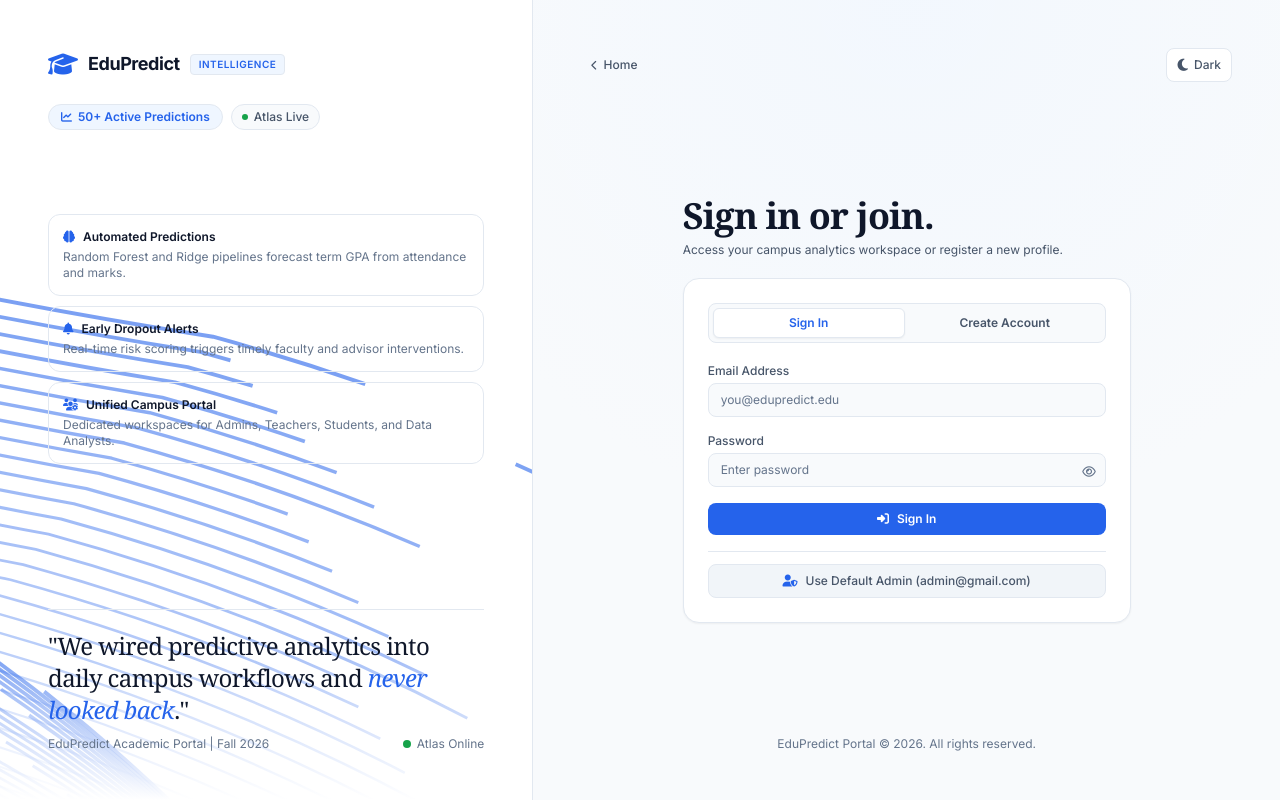
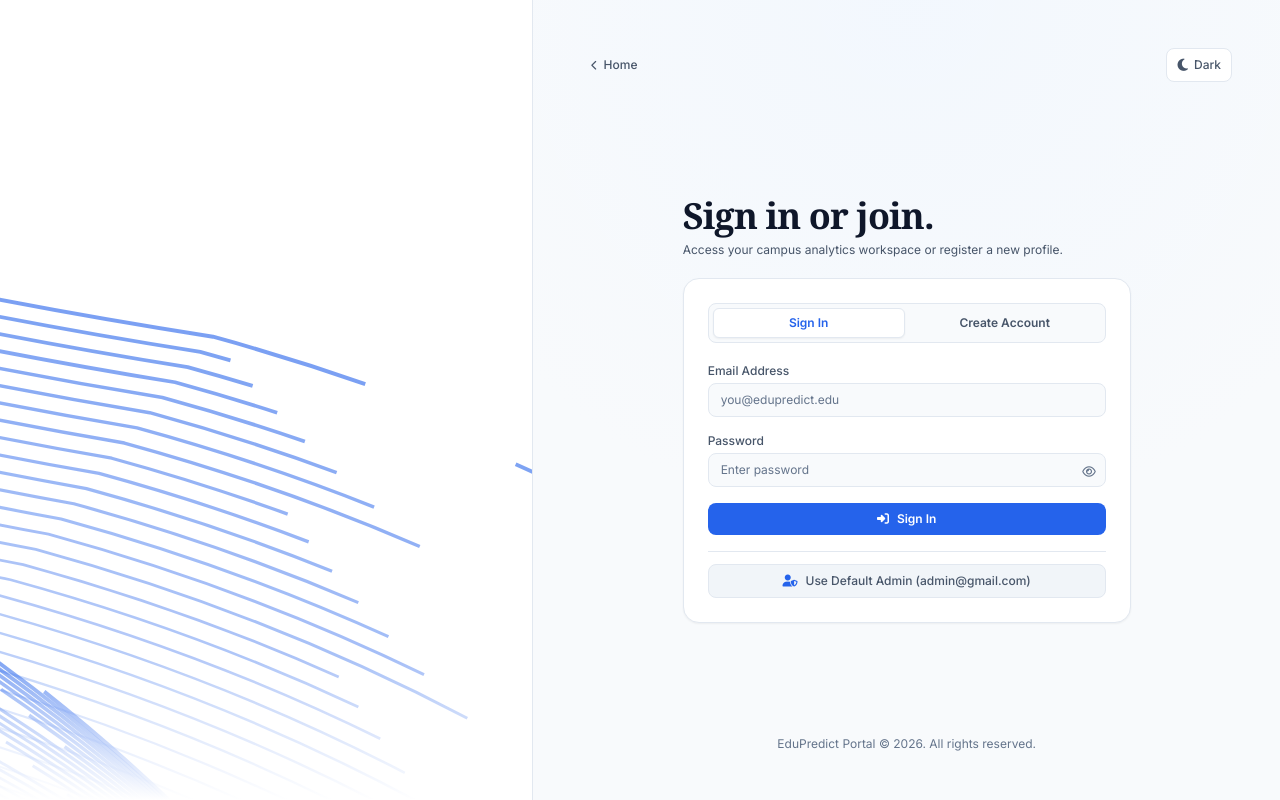
Before and after one commit to Konete326/EduPredict, a Django app: page /auth/ in a window 1280 px wide. Run offline with Django 5.2, Linux system fonts and the light colour scheme; some libraries are stand-ins or nearby versions.

Commit message:
Clean login aside, add department datalist, auth loading lock & pending approval auto-login

```diff
--- a/accounts/urls.py
+++ b/accounts/urls.py
@@ -5,5 +5,6 @@ app_name = 'accounts'
 
 urlpatterns = [
     path('auth/', views.auth_view, name='auth_view'),
+    path('auth/approval-status/', views.approval_status_view, name='approval_status'),
     path('auth/logout/', views.logout_view, name='logout_view'),
 ]
--- a/accounts/views.py
+++ b/accounts/views.py
@@ -2,7 +2,9 @@ import time
 from django.contrib import messages
 from django.core.exceptions import ValidationError
 from django.core.validators import validate_email
+from django.http import JsonResponse
 from django.shortcuts import redirect, render
+from django.urls import reverse
 from django.views.decorators.debug import sensitive_post_parameters
 from accounts.services import (
     SELF_REGISTER_ROLES,
@@ -11,7 +13,7 @@ from accounts.services import (
     register_user,
     serialize_session_user,
 )
-from core.db import get_cached, predictions_col
+from core.db import get_cached, predictions_col, users_col
 from core.decorators import get_dashboard_route
 from core.theme_services import sync_theme_prefs_on_login
 
@@ -144,9 +146,14 @@ def _handle_register(request):
         return _render_auth(request, active_tab="register", register_data=register_data)
 
     if str(user_doc.get("approval_status") or "").strip().upper() == "PENDING":
+        request.session["pending_approval"] = {
+            "user_id": user_doc.get("user_id"),
+            "email": email,
+            "full_name": full_name,
+        }
         messages.warning(
             request,
-            "Your teacher account was created and is waiting for Admin approval. You can sign in once an administrator approves it.",
+            "Your teacher account was created and is waiting for Admin approval. This page will sign you in automatically once approved.",
         )
         return _render_auth(request, active_tab="login", login_email=email, pending_teacher_approval=True)
 
@@ -158,6 +165,35 @@ def _handle_register(request):
     return redirect(get_dashboard_route(session_user["role"]))
 
 
+def _complete_pending_login(request, user_doc):
+    request.session.pop("pending_approval", None)
+    session_user = serialize_session_user(user_doc)
+    request.session["user"] = session_user
+    sync_theme_prefs_on_login(request, user_doc)
+    messages.success(request, f"Account approved! Welcome, {session_user['full_name'] or session_user['email']}.")
+    return get_dashboard_route(session_user["role"])
+
+
+def _fetch_pending_state(request):
+    pending = request.session.get("pending_approval")
+    if not isinstance(pending, dict) or not pending.get("user_id"):
+        return "NONE", None, ""
+    try:
+        user_doc = users_col().find_one({"user_id": pending.get("user_id")})
+    except Exception:
+        return "PENDING", None, pending.get("email", "")
+    if not user_doc:
+        request.session.pop("pending_approval", None)
+        return "NONE", None, ""
+    status = str(user_doc.get("approval_status") or "").strip().upper()
+    if user_doc.get("is_active") and status != "PENDING":
+        return "APPROVED", user_doc, pending.get("email", "")
+    if status == "REJECTED":
+        request.session.pop("pending_approval", None)
+        return "REJECTED", user_doc, pending.get("email", "")
+    return "PENDING", user_doc, pending.get("email", "")
+
+
 @sensitive_post_parameters("password", "confirm_password")
 def auth_view(request):
     user = request.session.get("user")
@@ -165,6 +201,10 @@ def auth_view(request):
         role = str(user.get("role") or "").strip().upper()
         if role in VALID_ROLES:
             return redirect(get_dashboard_route(role))
+
+    if request.method == "GET" and request.GET.get("reset_pending") == "1":
+        request.session.pop("pending_approval", None)
+        return redirect("accounts:auth_view")
 
     if request.method == "POST":
         action = (request.POST.get("action") or "").strip().lower()
@@ -175,7 +215,27 @@ def auth_view(request):
         messages.error(request, "Unsupported authentication request.")
         return _render_auth(request, active_tab="login")
 
+    state, user_doc, pending_email = _fetch_pending_state(request)
+    if state == "APPROVED":
+        return redirect(_complete_pending_login(request, user_doc))
+    if state == "REJECTED":
+        reason = str((user_doc or {}).get("rejection_reason") or "Please contact your administrator.").strip()
+        messages.error(request, f"Teacher approval request was declined: {reason}")
+        return _render_auth(request, active_tab="login", login_email=pending_email)
+    if state == "PENDING":
+        return _render_auth(request, active_tab="login", login_email=pending_email, pending_teacher_approval=True)
+
     return _render_auth(request, active_tab="login")
+
+
+def approval_status_view(request):
+    state, user_doc, _ = _fetch_pending_state(request)
+    if state == "APPROVED":
+        route = _complete_pending_login(request, user_doc)
+        return JsonResponse({"status": "APPROVED", "redirect_url": reverse(route)})
+    if state == "REJECTED":
+        return JsonResponse({"status": "REJECTED", "reason": str((user_doc or {}).get("rejection_reason") or "").strip()})
+    return JsonResponse({"status": state})
 
 
 def logout_view(request):
--- a/static/js/auth_wizard.js
+++ b/static/js/auth_wizard.js
@@ -225,11 +225,33 @@ function initPasswordStrengthMeter() {
 }
 window.initPasswordStrengthMeter = initPasswordStrengthMeter;
 
+function initPendingApprovalPoll() {
+  const card = document.getElementById('teacher-pending-status-card');
+  if (!card || card.classList.contains('hidden')) return;
+  const statusUrl = card.getAttribute('data-approval-status-url');
+  if (!statusUrl) return;
+  const poll = function () {
+    fetch(statusUrl, { credentials: 'same-origin', headers: { 'X-Requested-With': 'XMLHttpRequest' } })
+      .then(function (res) { return res.ok ? res.json() : null; })
+      .then(function (data) {
+        if (!data) return;
+        if (data.status === 'APPROVED' && data.redirect_url) {
+          window.location.href = data.redirect_url;
+        } else if (data.status === 'REJECTED') {
+          window.location.reload();
+        }
+      })
+      .catch(function () {});
+  };
+  window.setInterval(poll, 5000);
+}
+
 function bootAuthWizard() {
   initCapsLockListeners();
   initAuthStepper();
   initFloatingPaths();
   initPasswordStrengthMeter();
+  initPendingApprovalPoll();
 }
 if (document.readyState === 'loading') document.addEventListener('DOMContentLoaded', bootAuthWizard);
 else bootAuthWizard();
--- a/templates/accounts/auth.html
+++ b/templates/accounts/auth.html
@@ -51,65 +51,11 @@
   <link rel="stylesheet" href="{% static 'css/global.css' %}?v=17">
 </head>
 <body class="min-h-screen bg-[var(--bg-canvas)] text-[var(--text-primary)] antialiased">
+  <div id="ep-top-progress" class="fixed top-0 left-0 z-60 h-[3px] w-0 opacity-0 bg-[var(--accent-primary)] transition-[width,opacity] duration-200 pointer-events-none" aria-hidden="true"></div>
   <div data-slot="login" class="relative min-h-screen overflow-hidden bg-[var(--bg-canvas)] lg:grid lg:grid-cols-12">
     <aside data-slot="login-aside" class="relative hidden lg:flex lg:col-span-5 xl:col-span-5 flex-col justify-between overflow-hidden border-r border-[var(--border-subtle)] bg-[var(--bg-surface)] p-8 xl:p-12">
       <div id="ep-floating-paths" data-floating-paths class="pointer-events-none absolute inset-0 overflow-hidden" aria-hidden="true"></div>
       <div class="pointer-events-none absolute inset-x-0 bottom-0 z-[1] h-36 bg-gradient-to-t from-[var(--bg-surface)] to-transparent" aria-hidden="true"></div>
-
-      <div class="ep-auth-enter relative z-10 space-y-6">
-        <a href="{% url 'accounts:auth_view' %}" class="inline-flex items-center gap-2.5 min-w-0">
-          <i class="fa-solid fa-graduation-cap text-2xl text-[var(--accent-primary)] shrink-0" aria-hidden="true"></i>
-          <span class="text-lg font-bold tracking-tight text-[var(--text-primary)]">EduPredict</span>
-          <span class="rounded border border-[var(--border-subtle)] bg-[var(--accent-soft)] px-2 py-0.5 text-[10px] font-semibold uppercase tracking-wider text-[var(--accent-primary)]">Intelligence</span>
-        </a>
-        <div class="flex flex-wrap items-center gap-2">
-          <span class="inline-flex items-center gap-1.5 rounded-full border border-[var(--border-subtle)] bg-[var(--accent-soft)] px-3 py-1 text-xs font-semibold text-[var(--accent-primary)]">
-            <i class="fa-solid fa-chart-line text-[11px]" aria-hidden="true"></i>
-            <span>{{ live_predictions_count|default:'50' }}+ Active Predictions</span>
-          </span>
-          <span class="inline-flex items-center gap-1.5 rounded-full border border-[var(--border-subtle)] bg-[var(--bg-canvas)] px-2.5 py-1 text-xs font-medium text-[var(--text-secondary)]">
-            <span class="h-1.5 w-1.5 rounded-full bg-[var(--status-success)]"></span>
-            <span>Atlas Live</span>
-          </span>
-        </div>
-      </div>
-
-      <div class="ep-auth-enter relative z-10 space-y-2.5 my-auto py-6">
-        <div class="rounded-xl border border-[var(--border-subtle)] bg-[var(--bg-canvas)]/90 p-3.5 space-y-1">
-          <div class="flex items-center gap-2 text-xs font-semibold text-[var(--text-primary)]">
-            <i class="fa-solid fa-brain text-[var(--accent-primary)]" aria-hidden="true"></i>
-            <span>Automated Predictions</span>
-          </div>
-          <p class="text-xs text-[var(--text-muted)]">Random Forest and Ridge pipelines forecast term GPA from attendance and marks.</p>
-        </div>
-        <div class="rounded-xl border border-[var(--border-subtle)] bg-[var(--bg-canvas)]/90 p-3.5 space-y-1">
-          <div class="flex items-center gap-2 text-xs font-semibold text-[var(--text-primary)]">
-            <i class="fa-solid fa-bell text-[var(--accent-primary)]" aria-hidden="true"></i>
-            <span>Early Dropout Alerts</span>
-          </div>
-          <p class="text-xs text-[var(--text-muted)]">Real-time risk scoring triggers timely faculty and advisor interventions.</p>
-        </div>
-        <div class="rounded-xl border border-[var(--border-subtle)] bg-[var(--bg-canvas)]/90 p-3.5 space-y-1">
-          <div class="flex items-center gap-2 text-xs font-semibold text-[var(--text-primary)]">
-            <i class="fa-solid fa-users-gear text-[var(--accent-primary)]" aria-hidden="true"></i>
-            <span>Unified Campus Portal</span>
-          </div>
-          <p class="text-xs text-[var(--text-muted)]">Dedicated workspaces for Admins, Teachers, Students, and Data Analysts.</p>
-        </div>
-      </div>
-
-      <figure class="ep-auth-enter relative z-10 mt-auto space-y-2.5 border-t border-[var(--border-subtle)] pt-5">
-        <blockquote class="font-serif text-xl xl:text-2xl leading-snug tracking-tight text-[var(--text-primary)]">
-          "We wired predictive analytics into daily campus workflows and <span class="italic text-[var(--accent-primary)]">never looked back</span>."
-        </blockquote>
-        <figcaption class="flex items-center justify-between gap-2 text-xs text-[var(--text-muted)]">
-          <span>{{ portal_institution_name|default:"EduPredict Academic Portal" }} | {{ portal_current_term|default:"Fall 2026" }}</span>
-          <span class="inline-flex items-center gap-1.5 shrink-0">
-            <span class="h-2 w-2 rounded-full {% if db_connected %}bg-[var(--status-success)]{% else %}bg-[var(--status-warning)]{% endif %}"></span>
-            <span>{% if db_connected %}Atlas Online{% else %}Offline{% endif %}</span>
-          </span>
-        </figcaption>
-      </figure>
     </aside>
 
     <main data-slot="login-main" class="relative col-span-12 lg:col-span-7 xl:col-span-7 flex min-h-screen flex-col justify-between p-4 sm:p-8 xl:p-12 overflow-hidden">
@@ -146,17 +92,29 @@
           <p class="text-xs text-[var(--text-secondary)]">Access your campus analytics workspace or register a new profile.</p>
         </div>
 
-        <div id="teacher-pending-status-card" data-pending-approval-card class="{% if not pending_teacher_approval %}hidden {% endif %}rounded-xl border border-[var(--status-warning)]/40 bg-[var(--bg-surface)] p-4 space-y-1.5 shadow-sm">
-          <div class="flex items-center gap-2 text-xs font-semibold text-[var(--text-primary)]">
-            <i class="fa-solid fa-hourglass-half text-[var(--status-warning)]" aria-hidden="true"></i>
-            <span>Account Created — Awaiting Admin Approval</span>
+        <div id="teacher-pending-status-card" data-pending-approval-card data-approval-status-url="{% url 'accounts:approval_status' %}" class="{% if not pending_teacher_approval %}hidden {% endif %}rounded-2xl border border-[var(--status-warning)]/40 bg-[var(--bg-surface)] p-6 space-y-4 shadow-sm">
+          <div class="flex items-center justify-between gap-2">
+            <div class="flex items-center gap-2.5 text-sm font-semibold text-[var(--text-primary)]">
+              <i class="fa-solid fa-spinner fa-spin text-[var(--status-warning)]" aria-hidden="true"></i>
+              <span>Account Created — Awaiting Admin Approval</span>
+            </div>
+            <span class="rounded-full bg-[var(--status-warning)]/15 px-2.5 py-0.5 text-[10px] font-semibold uppercase tracking-wide text-[var(--status-warning)]">Pending</span>
           </div>
-          <p class="text-xs text-[var(--text-secondary)]">
-            Your faculty profile{% if pending_teacher_email %} (<span class="font-medium text-[var(--text-primary)]">{{ pending_teacher_email }}</span>){% endif %} is queued for verification. You can sign in as soon as an administrator approves your request.
+          <p class="text-xs text-[var(--text-secondary)] leading-relaxed">
+            Your faculty profile{% if login_email %} (<span class="font-semibold text-[var(--text-primary)]">{{ login_email }}</span>){% endif %} is queued for verification. This page checks status automatically and will sign you in as soon as an administrator approves your request.
           </p>
+          <div class="flex items-center justify-between gap-3 border-t border-[var(--border-subtle)] pt-3">
+            <span class="inline-flex items-center gap-1.5 text-[11px] text-[var(--text-muted)]">
+              <span class="h-2 w-2 rounded-full bg-[var(--status-warning)] animate-pulse"></span>
+              <span>Auto-checking every 5s</span>
+            </span>
+            <a href="{% url 'accounts:auth_view' %}?reset_pending=1" class="text-xs font-semibold text-[var(--accent-primary)] hover:underline">
+              Use another account
+            </a>
+          </div>
         </div>
 
-        <div class="rounded-2xl border border-[var(--border-subtle)] bg-[var(--bg-surface)] p-6 shadow-sm space-y-5">
+        <div class="{% if pending_teacher_approval %}hidden {% endif %}rounded-2xl border border-[var(--border-subtle)] bg-[var(--bg-surface)] p-6 shadow-sm space-y-5">
           <div role="tablist" class="grid grid-cols-2 gap-1 rounded-lg border border-[var(--border-subtle)] bg-[var(--bg-canvas)] p-1">
             <button id="tab-login-btn" type="button" role="tab" aria-selected="{% if current_tab != 'register' %}true{% else %}false{% endif %}" onclick="switchAuthTab('login')" class="rounded-md px-3 py-1.5 text-xs font-semibold transition-colors {% if current_tab != 'register' %}bg-[var(--bg-surface)] text-[var(--accent-primary)] shadow-sm border border-[var(--border-subtle)]{% else %}text-[var(--text-secondary)] hover:text-[var(--text-primary)] border border-transparent{% endif %}">
               Sign In
@@ -249,7 +207,24 @@
               <div class="grid grid-cols-1 gap-2.5 sm:grid-cols-2">
                 <div class="space-y-1">
                   <label for="reg-department" class="block text-xs font-medium text-[var(--text-secondary)]">Department</label>
-                  <input id="reg-department" name="department" type="text" required value="{{ register_data.department|default:'' }}" placeholder="Computer Science" class="w-full rounded-lg border border-[var(--border-subtle)] bg-[var(--bg-canvas)] px-3 py-1.5 text-xs text-[var(--text-primary)] placeholder:text-[var(--text-muted)] focus:border-[var(--accent-primary)] focus:outline-none">
+                  <input id="reg-department" name="department" type="text" list="reg-department-options" autocomplete="off" required value="{{ register_data.department|default:'' }}" placeholder="Type or select department" class="w-full rounded-lg border border-[var(--border-subtle)] bg-[var(--bg-canvas)] px-3 py-1.5 text-xs text-[var(--text-primary)] placeholder:text-[var(--text-muted)] focus:border-[var(--accent-primary)] focus:outline-none">
+                  <datalist id="reg-department-options">
+                    <option value="Computer Science"></option>
+                    <option value="Software Engineering"></option>
+                    <option value="Data Science"></option>
+                    <option value="Artificial Intelligence"></option>
+                    <option value="Cyber Security"></option>
+                    <option value="Information Technology"></option>
+                    <option value="Electrical Engineering"></option>
+                    <option value="Mechanical Engineering"></option>
+                    <option value="Civil Engineering"></option>
+                    <option value="Business Administration"></option>
+                    <option value="Accounting & Finance"></option>
+                    <option value="Mathematics"></option>
+                    <option value="Physics"></option>
+                    <option value="Economics"></option>
+                    <option value="Biotechnology"></option>
+                  </datalist>
                 </div>
                 <div class="space-y-1">
                   <label for="reg-batch" class="block text-xs font-medium text-[var(--text-secondary)]">Batch / Term</label>
@@ -334,6 +309,7 @@
   {{ theme_prefs|json_script:"ep-theme-prefs-data" }}
   {{ theme_catalog|json_script:"ep-theme-catalog-data" }}
   <script src="{% static 'js/app.js' %}?v=17"></script>
+  <script src="{% static 'js/ui_widgets.js' %}?v=17"></script>
   <script src="{% static 'js/theme_studio.js' %}?v=17"></script>
   <script src="{% static 'js/auth_wizard.js' %}?v=17"></script>
 </body>
```
